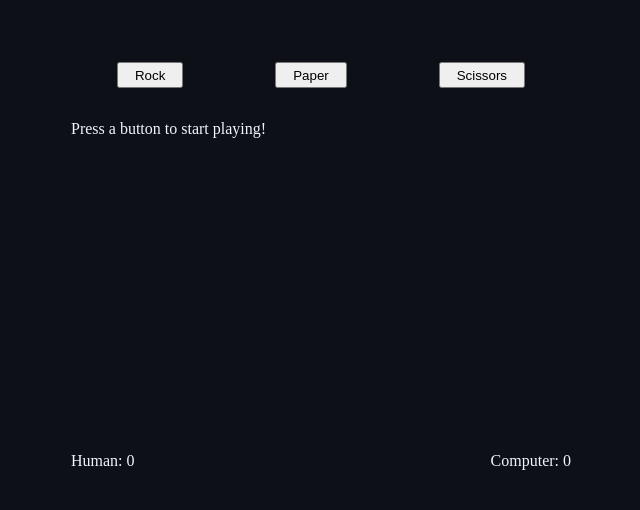
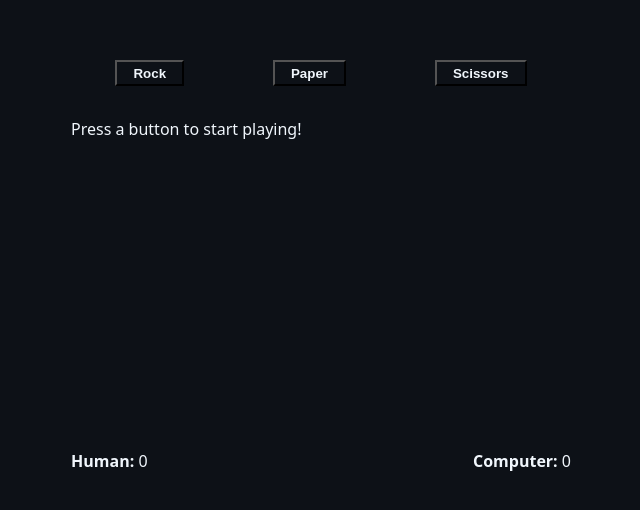
Before and after one commit to kenzul/rock-paper-scissors, a plain HTML site: page index.html in a window 1280 px wide. Shown: the part 134-644 px from the top of the page, without its empty margins (319-959 px from the left). Drawn offline with Linux system fonts and the light colour scheme.

Commit message:
Update font

```diff
--- a/style.css
+++ b/style.css
@@ -11,6 +11,7 @@ body {
     display: flex;
     align-items: center;
     justify-content: center;
+    font-family: system-ui, -apple-system, BlinkMacSystemFont, 'Segoe UI', Roboto, Oxygen, Ubuntu, Cantarell, 'Open Sans', 'Helvetica Neue', sans-serif;
 }
 
 main {
@@ -41,4 +42,15 @@ main {
 
 .choices button {
     padding: 0.2rem 1rem;
+    background-color: #0d1117;
+    color: #f0f6fc;
+    font-weight: bold;
 }
+
+.scores .pre {
+    font-weight: bold;
+}
+
+.scores .pre span {
+    font-weight: normal;
+}
```
